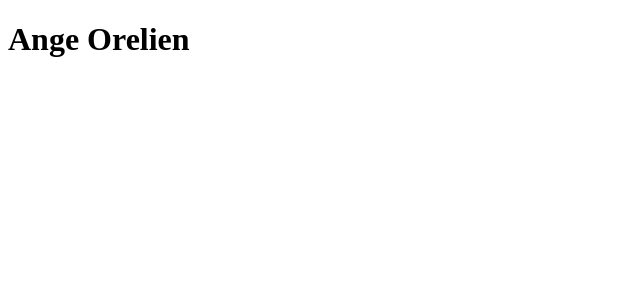
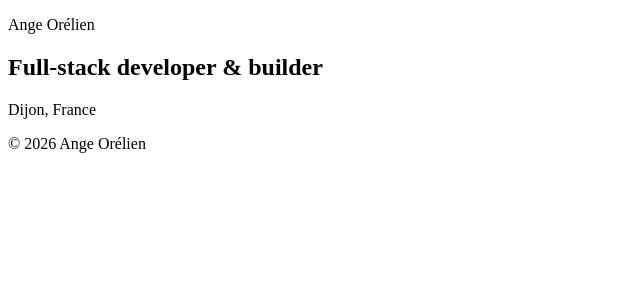
Before and after one commit to ange-astery/portfolio, a React (Vite) app: page / in a window 1280 px wide. Shown: the top 300 px of the page, without its empty margins (0-640 px from the left). Built offline with nearby package versions, Linux system fonts and the light colour scheme.

Commit message:
feat(hero): add Hero and Status components

```diff
--- a/src/App.jsx
+++ b/src/App.jsx
@@ -1,9 +1,11 @@
-function Hello() {
-  return (
-    <div>
-      <h1>Ange Orelien</h1>
-    </div>
-  );
+import Hero from './components/Hero'
+
+function App() {
+    return (
+        <main>
+            <Hero />
+        </main>
+    )
 }
 
-export default Hello;
+export default App
--- /dev/null
+++ b/src/components/Hero.jsx
@@ -0,0 +1,17 @@
+import Status from './Status'
+
+function Hero() {
+    const name = 'Ange Orélien'
+    const year = new Date().getFullYear()
+
+    return (
+        <section>
+            <p>{name}</p>
+            <h1>Full-stack developer & builder</h1>
+            <Status />
+            <p>© {year} {name}</p>
+        </section>
+    )
+}
+
+export default Hero
--- /dev/null
+++ b/src/components/Status.jsx
@@ -0,0 +1,5 @@
+function Status() {
+    return <p>Dijon, France</p>
+}
+
+export default Status
```
